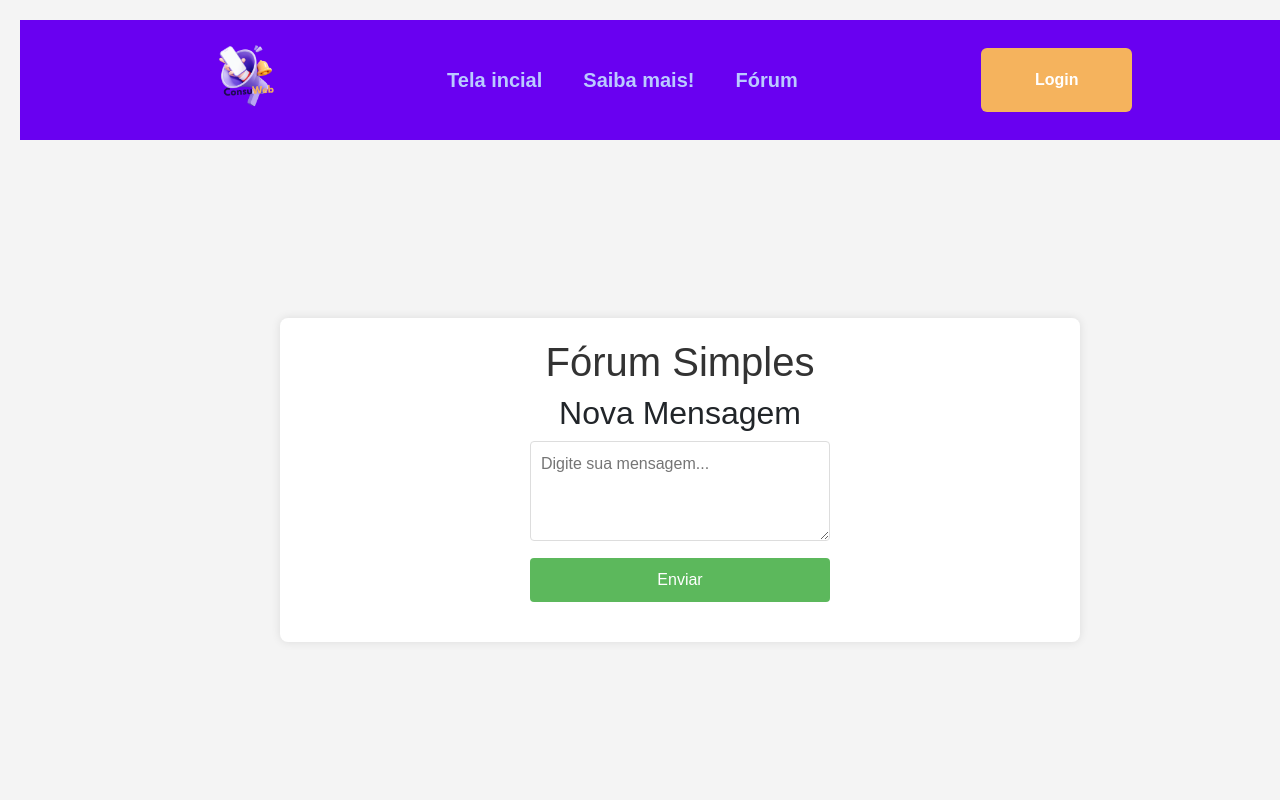
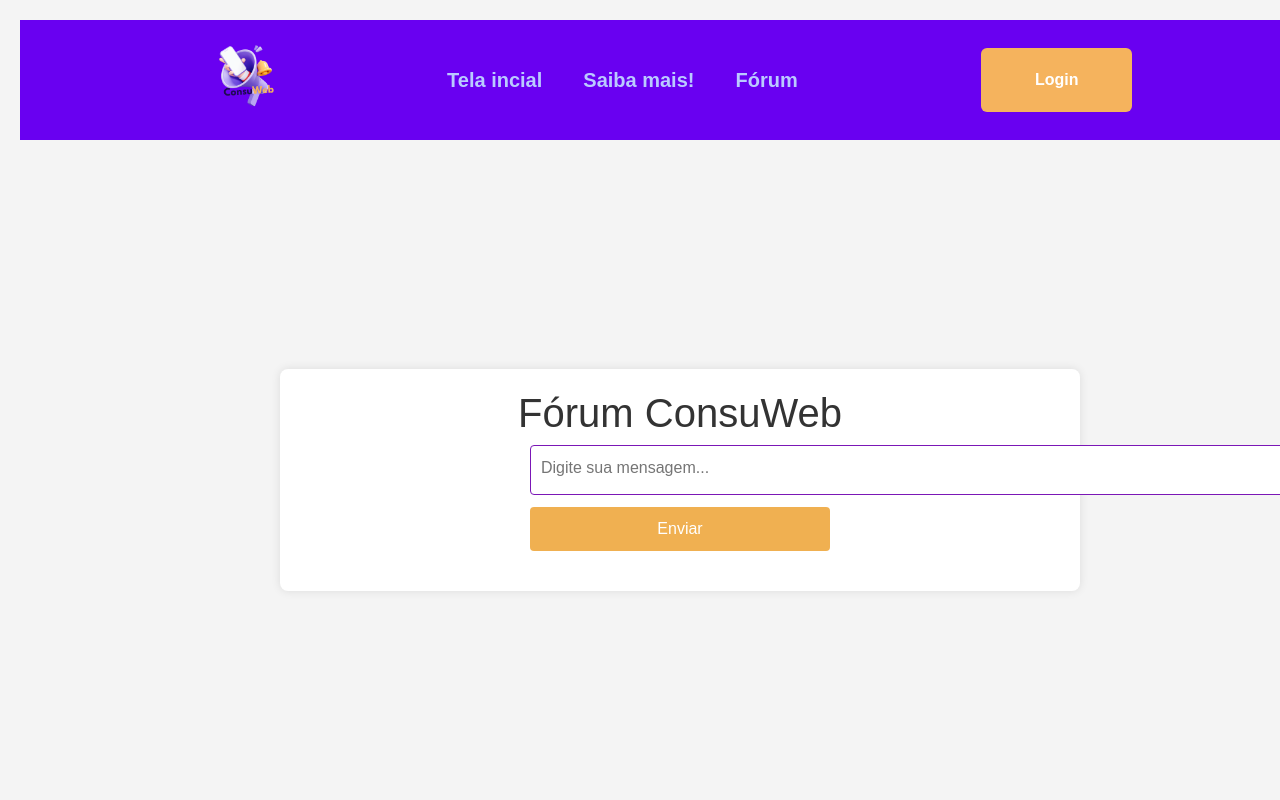
Before and after one commit to Sandynesk/Mostra_reserva, a React (Create React App) app: page /forum in a window 1280 px wide. Shown: the top 800 px of the page. Built offline with nearby package versions, Linux system fonts and the light colour scheme.

Commit message:
fazer css

```diff
--- a/src/components/Css/Forumcont.css
+++ b/src/components/Css/Forumcont.css
@@ -19,24 +19,24 @@ h1 {
     margin-bottom: 20px;
 }
 .message-form textarea {
-    width: 100%;
-    height: 100px;
+    width: 350%;
+    height: 50px;
     padding: 10px;
-    margin-bottom: 10px;
-    border: 1px solid #ddd;
+    margin-bottom: 5px;
+    border: 1px solid #7b17b6;
     border-radius: 4px;
     box-sizing: border-box;
 }
 .message-form button {
     padding: 10px 20px;
-    background-color: #5cb85c;
+    background-color: #f0b051;
     color: #fff;
     border: none;
     border-radius: 4px;
     cursor: pointer;
 }
 .message-form button:hover {
-    background-color: #4cae4c;
+    background-color: #793897;
 }
 .message {
     border-bottom: 1px solid #ddd;
--- a/src/components/Forumcont.js
+++ b/src/components/Forumcont.js
@@ -6,9 +6,8 @@ function Forumcont(){
 
     <body>
     <div class="container">
-            <h1>Fórum Simples</h1>
+            <h1>Fórum ConsuWeb</h1>
             <div class="message-form">
-                <h2>Nova Mensagem</h2>
                 <form id="messageForm">
                     <textarea id="messageContent" placeholder="Digite sua mensagem..."></textarea>
                     <button type="button" onclick="postMessage()">Enviar</button>
```
